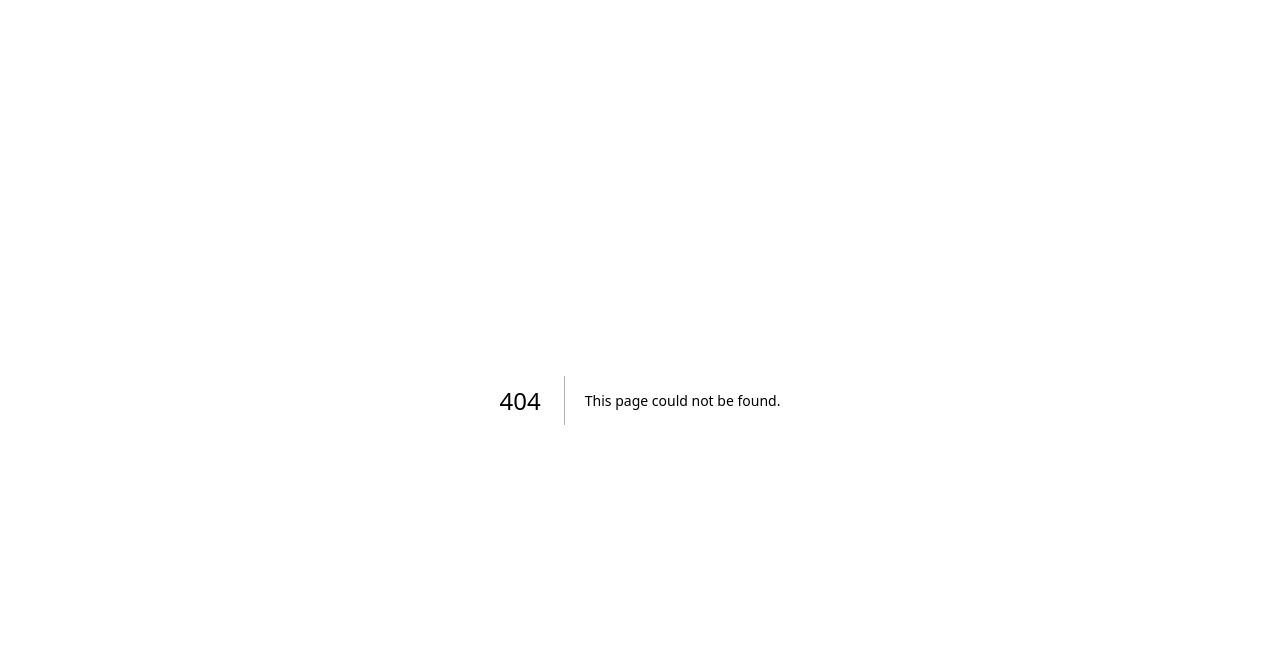
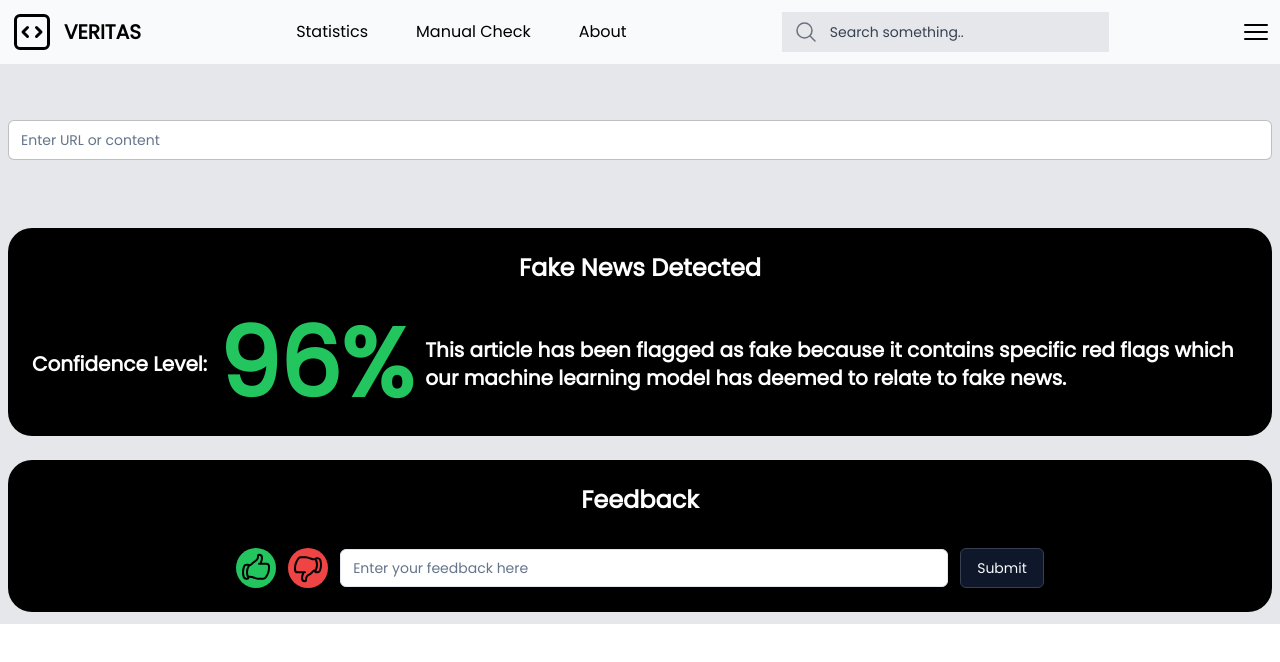
Before and after one commit to awgkuaaniq/veritas, a Next.js app: page /manualcheck in a window 1280 px wide. Before the commit this address had no page. Shown: the top 662 px of the page. Built offline with nearby package versions, Linux system fonts and the light colour scheme.

Commit message:
Added Manual Check Page

```diff
--- a/src/app/layout.tsx
+++ b/src/app/layout.tsx
@@ -1,8 +1,14 @@
 import type { Metadata } from "next";
 import { Inter } from "next/font/google";
+import { Poppins } from "next/font/google";
 import "./globals.css";
+import Navbar from "@/components/Navbar";
 
 const inter = Inter({ subsets: ["latin"] });
+const poppins = Poppins({
+  subsets: ["latin"],
+  weight: "400"
+});
 
 export const metadata: Metadata = {
   title: "Create Next App",
@@ -15,8 +21,11 @@ export default function RootLayout({
   children: React.ReactNode;
 }>) {
   return (
-    <html lang="en">
-      <body className={inter.className}>{children}</body>
+    <html className="overflow-y-scroll" lang="en">
+      <body className={poppins.className}>
+        <Navbar />
+        {children}
+        </body>
     </html>
   );
 }
--- /dev/null
+++ b/src/app/manualcheck/page.tsx
@@ -0,0 +1,57 @@
+import { Button } from "@/components/ui/button";
+import { Input } from "@/components/ui/input";
+import { HandThumbDownIcon, HandThumbUpIcon, MagnifyingGlassIcon } from "@heroicons/react/24/outline";
+
+export default function ManualCheck() {
+  return (
+    <main className="bg-gray-200">
+        {/* Input bar */}
+      <div className="flex justify-center mx-auto px-2 max-w-7xl py-14">
+        <Input className="border-black/25" placeholder="Enter URL or content"/>
+      </div>
+
+      {/* Fake News Percentage Output*/}
+      <div className="flex max-w-7xl mx-auto h-fit justify-center items-center px-2 py-3">
+        {/* Fake News Card */}
+        <div className="flex flex-col w-full h-fit p-3 gap-y-2 bg-black rounded-3xl text-white">
+          {/* Card Title */}
+          <div className="flex w-full h-fit px-4 py-3 justify-center items-center">
+            <h1 className="text-2xl font-bold">Fake News Detected</h1>
+          </div>
+          {/* Card Content Div */}
+          <div className="flex w-full h-fit p-3 gap-x-3 items-center">
+            <h1 className="text-xl text-nowrap font-bold">Confidence Level:</h1>
+            <h1 className="text-8xl w-fit text-green-500 font-bold">96%</h1>
+            <h1 className="text-xl w-full font-semibold">This article has been flagged as fake because it contains specific red flags which our machine learning model has deemed to relate to fake news.</h1>
+          </div>
+        </div>
+      </div>
+
+      {/* Feedback Div*/}
+      <div className="flex max-w-7xl mx-auto h-fit justify-center items-center px-2 py-3">
+        {/* Feedback Form */}
+        <form className="flex flex-col w-full h-fit p-3 gap-y-2 bg-black rounded-3xl text-white">
+          {/* Form Title */}
+          <div className="flex w-full h-fit px-4 py-3 justify-center items-center">
+            <h1 className="text-2xl font-bold">
+              Feedback
+            </h1>
+          </div>
+          {/* Form Content */}
+          <div className="flex w-full h-fit p-3 gap-x-3 justify-center items-center">
+            <Button className="bg-green-500 rounded-full aspect-square h-fit p-1 hover:bg-green-700">
+              <HandThumbUpIcon className="text-black size-8"/>
+            </Button>
+            <Button className="bg-red-500 rounded-full aspect-square h-fit p-1 hover:bg-red-700">
+              <HandThumbDownIcon className="text-black size-8"/>
+            </Button>
+            <Input className="w-1/2 h-fit text-black" placeholder="Enter your feedback here"/>
+            <Button className="border border-gray-700 hover:bg-black hover:border-gray-900" type="submit">
+              Submit
+            </Button>
+          </div>
+        </form>
+      </div>
+    </main>
+  );
+}
--- a/src/app/page.tsx
+++ b/src/app/page.tsx
@@ -21,12 +21,6 @@ export default function Home() {
   ];
   return (
     <main className="bg-gray-200">
-      {/* Navbar */}
-
-      <div>
-        <Navbar />
-      </div>
-
 
       {/* Carousel Slider */}
 
--- a/src/components/Navbar.tsx
+++ b/src/components/Navbar.tsx
@@ -20,7 +20,7 @@ const Navbar: React.FC = () => {
       <div className="flex justify-between max-w-7xl mx-auto items-center px-2 h-fit">
         {/* Logo */}
         <div>
-          <a href="" className="flex items-center">
+          <a href=".." className="flex items-center">
             <CodeBracketSquareIcon className="size-12 text-black mr-2" />
             <span className="text-black text-xl font-bold">VERITAS</span>
           </a>
@@ -30,7 +30,7 @@ const Navbar: React.FC = () => {
           <a href="#" className="py-5 px-6 rounded hover:bg-gray-200">
             Statistics
           </a>
-          <a href="#" className="py-5 px-6 hover:bg-gray-200">
+          <a href="/manualcheck" className="py-5 px-6 hover:bg-gray-200">
             Manual Check
           </a>
           <a href="#" className="py-5 px-6 hover:bg-gray-200">
@@ -51,8 +51,8 @@ const Navbar: React.FC = () => {
           />
         </div>
         {/* Burger Menu */}
-        <div className="relative">
-          <button onClick={toggleMenu}>
+        <div className="flex h-full relative">
+          <button className="hover:bg-gray-200" onClick={toggleMenu}>
             <Bars3Icon className="size-8 text-black" />
           </button>
           {/* Menubar */}
--- /dev/null
+++ b/src/components/ui/input.tsx
@@ -0,0 +1,25 @@
+import * as React from "react"
+
+import { cn } from "@/lib/utils"
+
+export interface InputProps
+  extends React.InputHTMLAttributes<HTMLInputElement> {}
+
+const Input = React.forwardRef<HTMLInputElement, InputProps>(
+  ({ className, type, ...props }, ref) => {
+    return (
+      <input
+        type={type}
+        className={cn(
+          "flex h-10 w-full rounded-md border border-input bg-background px-3 py-2 text-sm ring-offset-background file:border-0 file:bg-transparent file:text-sm file:font-medium placeholder:text-muted-foreground focus-visible:outline-none focus-visible:ring-2 focus-visible:ring-ring focus-visible:ring-offset-2 disabled:cursor-not-allowed disabled:opacity-50",
+          className
+        )}
+        ref={ref}
+        {...props}
+      />
+    )
+  }
+)
+Input.displayName = "Input"
+
+export { Input }
```
